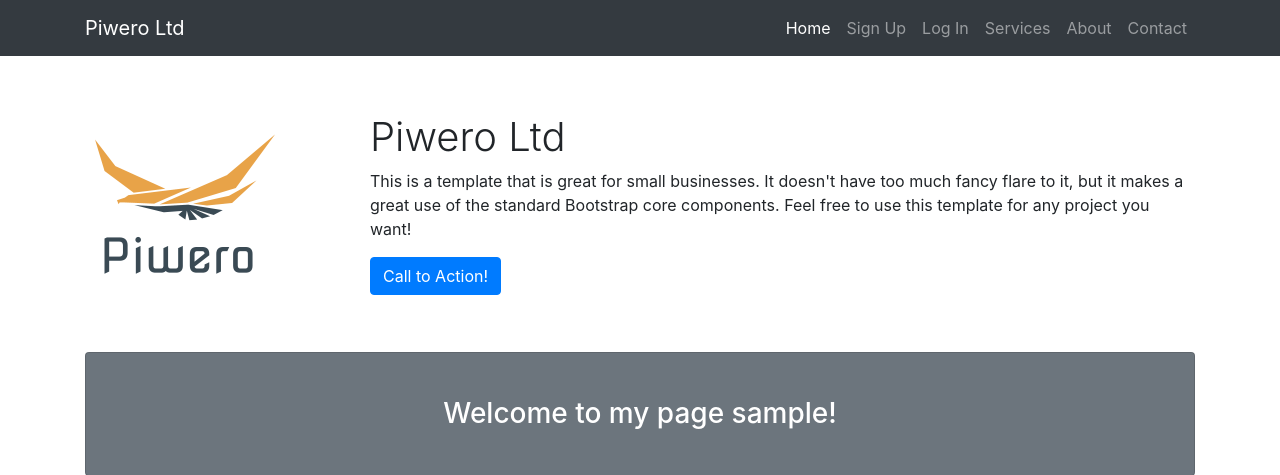
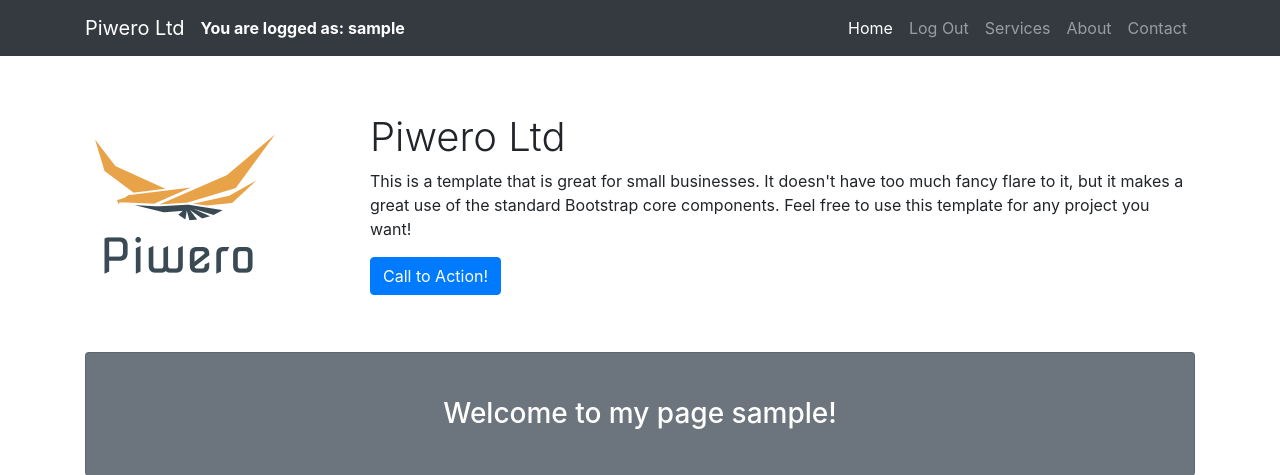
Before and after one commit to Piwero/django-structure, a Django app: page / in a window 1280 px wide. Shown: the top 475 px of the page. Run offline with Django 3.2, Linux system fonts and the light colour scheme; the visitor is signed in with stand-in values (Sample User, id 1); some libraries are stand-ins or nearby versions.

Commit message:
log out and change views

```diff
--- a/myproject/settings.py
+++ b/myproject/settings.py
@@ -147,3 +147,4 @@ EMAIL_HOST_PASSWORD = config("EMAIL_HOST_PASSWORD")
 
 # Authentication
 LOGIN_REDIRECT_URL = "home"
+LOGOUT_REDIRECT_URL = "home"
--- a/templates/base.html
+++ b/templates/base.html
@@ -24,6 +24,10 @@
   <nav class="navbar navbar-expand-lg navbar-dark bg-dark fixed-top">
     <div class="container">
       <a class="navbar-brand" href="{% url 'home' %}">Piwero Ltd</a>
+      {% if user.is_authenticated %}
+      <strong class="text-white";>You are logged as: {{ user.username }}</strong>
+      {% endif %}
+
       <button class="navbar-toggler" type="button" data-toggle="collapse" data-target="#navbarResponsive" aria-controls="navbarResponsive" aria-expanded="false" aria-label="Toggle navigation">
         <span class="navbar-toggler-icon"></span>
       </button>
@@ -35,12 +39,19 @@
             </a>
           </li>
           </li>
+          {% if user.is_authenticated %}
+          <li class="nav-item {% if request.path == '/auth/logout/' %} active {% endif %}">
+            <a class="nav-link" href="{% url 'logout' %}">Log Out</a>
+          </li>
+          {% else %}
           <li class="nav-item {% if request.path == '/auth/signup/' %} active {% endif %}">
             <a class="nav-link" href="{% url 'signup' %}">Sign Up</a>
           </li>
-          <li class="nav-item {% if request.path == '/auth/accounts/login/' %} active {% endif %}">
+          <li class="nav-item {% if request.path == '/auth/login/' %} active {% endif %}">
             <a class="nav-link" href="{% url 'login' %}">Log In</a>
           </li>
+          {% endif %}
+
           <li class="nav-item {% if request.path == '/services/' %} active {% endif %}">
             <a class="nav-link" href="{% url 'service' %}">Services</a>
           </li>
--- a/templates/index.html
+++ b/templates/index.html
@@ -26,7 +26,7 @@
     <!-- Call to Action Well -->
     <div class="card text-white bg-secondary my-5 py-4 text-center">
       <div class="card-body">
-        <h3 class="text-white m-0">Welcome to my page {{user.username}}!</h3>
+        <h3 class="text-white m-0">Welcome to my page {% if user.is_authenticated %} {{user.username}}{% else %} visitor {%  endif %}!</h3>
       </div>
     </div>
 
```
